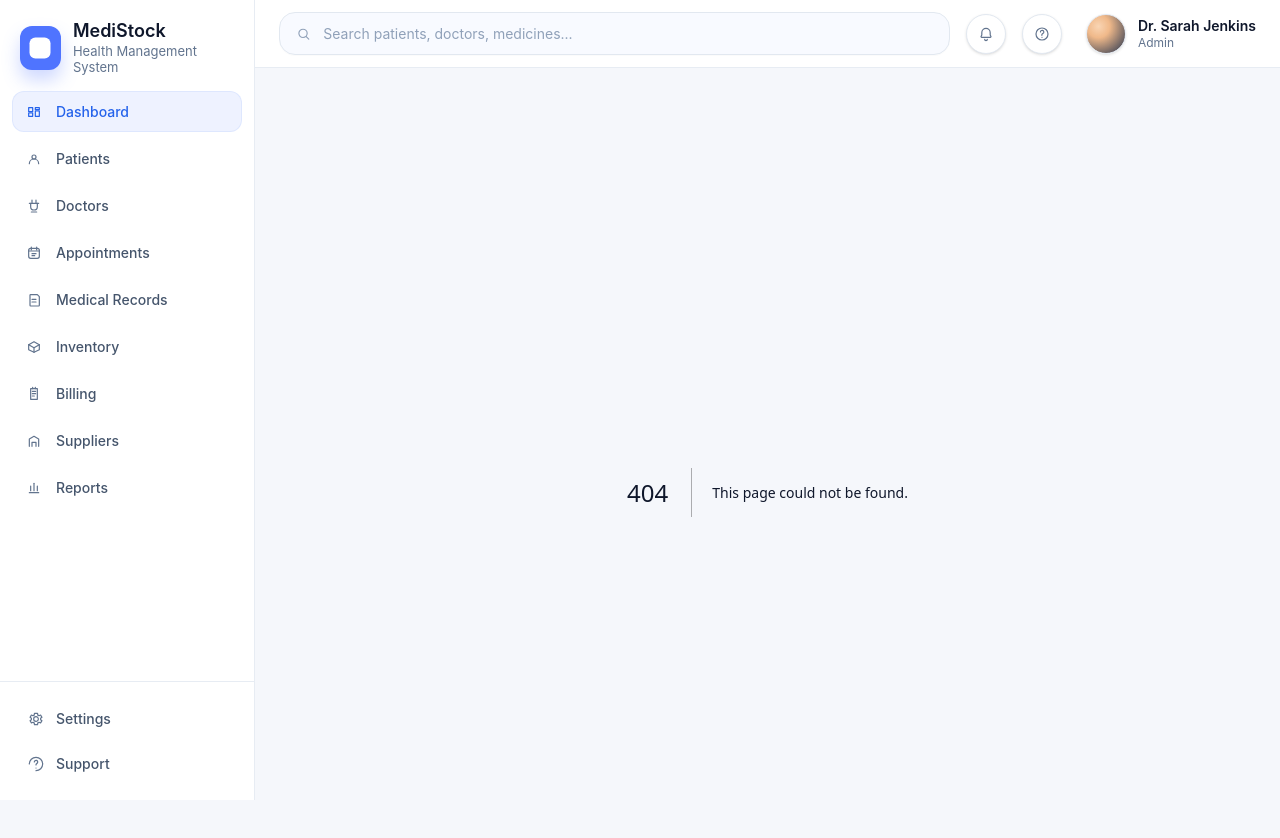
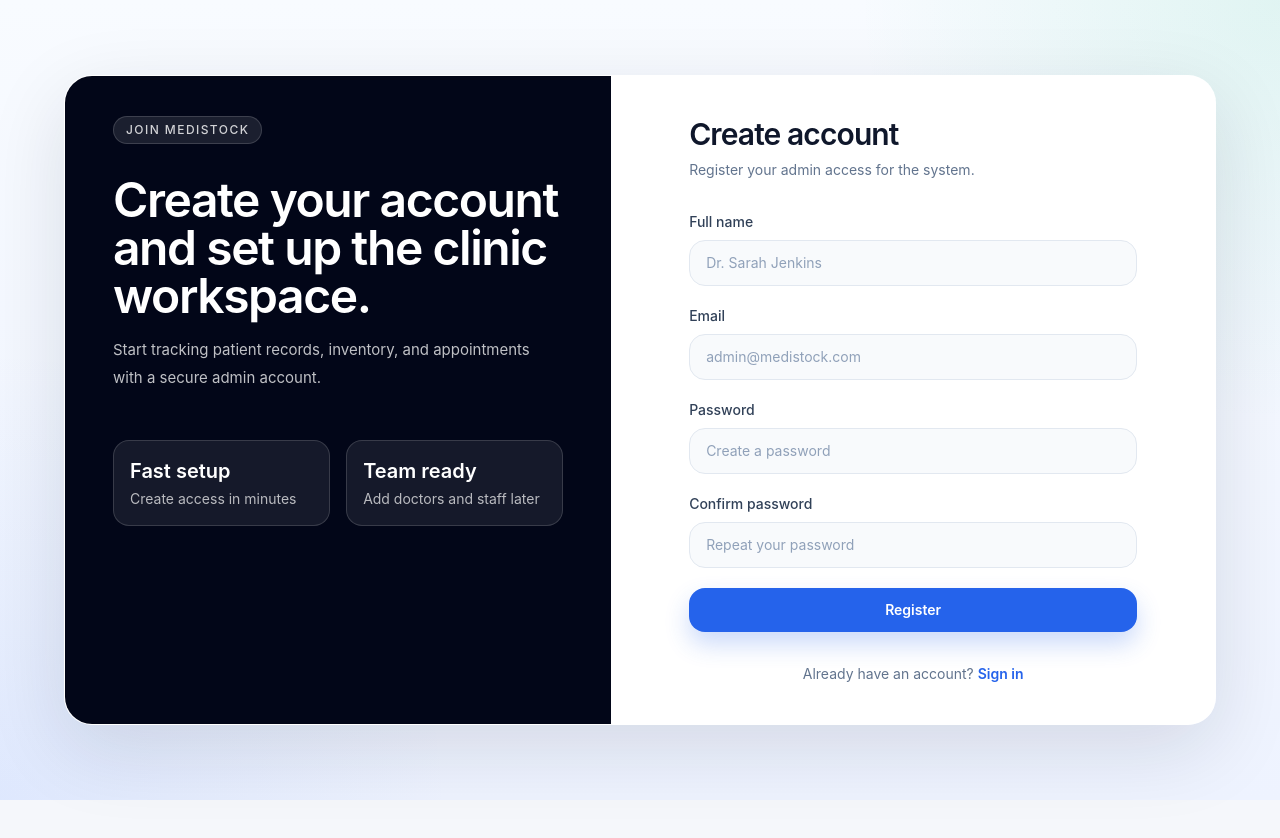
Before and after one commit to Chathurapadmal/Medixora, a Next.js app: page /register in a window 1280 px wide. Before the commit this address had no page. Shown: the top 838 px of the page. After the commit the page ends 800 px from the top, so only its background shows below. Built offline with nearby package versions, Linux system fonts and the light colour scheme.

Commit message:
dummy login and register

```diff
--- a/pages/_app.tsx
+++ b/pages/_app.tsx
@@ -1,11 +1,19 @@
 import "@/styles/globals.css";
 import type { AppProps } from "next/app";
+import { useRouter } from "next/router";
 import Layout from "@/components/Layout";
 
 export default function App({ Component, pageProps }: AppProps) {
+  const router = useRouter();
+  const isAuthPage = router.pathname === "/login" || router.pathname === "/register";
+
   return (
-    <Layout>
+    isAuthPage ? (
       <Component {...pageProps} />
-    </Layout>
+    ) : (
+      <Layout>
+        <Component {...pageProps} />
+      </Layout>
+    )
   );
 }
--- /dev/null
+++ b/pages/login.tsx
@@ -0,0 +1,91 @@
+import Link from "next/link";
+
+export default function LoginPage() {
+  return (
+    <main className="min-h-screen bg-[radial-gradient(circle_at_top_left,_rgba(37,99,235,0.10),_transparent_30%),radial-gradient(circle_at_bottom_right,_rgba(79,70,229,0.08),_transparent_28%),linear-gradient(180deg,#f8fbff_0%,#eef3ff_100%)] px-4 py-10 text-slate-900 sm:px-6 lg:px-8">
+      <div className="mx-auto flex min-h-[calc(100vh-5rem)] max-w-6xl items-center">
+        <div className="grid w-full overflow-hidden rounded-[28px] border border-white/70 bg-white/90 shadow-[0_24px_80px_rgba(15,23,42,0.12)] backdrop-blur xl:grid-cols-[1.05fr_0.95fr]">
+          <section className="flex flex-col justify-between bg-[#12308a] px-8 py-10 text-white sm:px-10 lg:px-12">
+            <div>
+              <div className="inline-flex rounded-full border border-white/20 bg-white/10 px-3 py-1 text-[12px] font-medium tracking-[0.12em] text-white/80 uppercase">
+                MediStock
+              </div>
+              <h1 className="mt-8 max-w-md text-4xl font-semibold tracking-[-0.03em] sm:text-5xl">
+                Welcome back to your health management dashboard.
+              </h1>
+              <p className="mt-4 max-w-lg text-[15px] leading-7 text-white/80">
+                Sign in to manage patients, appointments, inventory, and billing from one place.
+              </p>
+            </div>
+
+            <div className="mt-12 grid gap-4 sm:grid-cols-3">
+              {[
+                ["24/7", "secure access"],
+                ["1,200+", "patient records"],
+                ["Live", "inventory alerts"],
+              ].map(([value, label]) => (
+                <div key={label} className="rounded-2xl border border-white/15 bg-white/8 p-4">
+                  <div className="text-2xl font-semibold">{value}</div>
+                  <div className="mt-1 text-sm text-white/70">{label}</div>
+                </div>
+              ))}
+            </div>
+          </section>
+
+          <section className="bg-white px-6 py-10 sm:px-10 lg:px-12">
+            <div className="mx-auto flex w-full max-w-md flex-col justify-center">
+              <div>
+                <h2 className="text-3xl font-semibold tracking-[-0.03em] text-slate-900">Sign in</h2>
+                <p className="mt-2 text-sm text-slate-500">Use your admin credentials to continue.</p>
+              </div>
+
+              <form className="mt-8 space-y-5">
+                <label className="block">
+                  <span className="mb-2 block text-sm font-medium text-slate-700">Email</span>
+                  <input
+                    type="email"
+                    placeholder="admin@medistock.com"
+                    className="w-full rounded-2xl border border-slate-200 bg-slate-50 px-4 py-3 text-sm outline-none transition placeholder:text-slate-400 focus:border-[#2563eb] focus:bg-white"
+                  />
+                </label>
+
+                <label className="block">
+                  <span className="mb-2 block text-sm font-medium text-slate-700">Password</span>
+                  <input
+                    type="password"
+                    placeholder="Enter your password"
+                    className="w-full rounded-2xl border border-slate-200 bg-slate-50 px-4 py-3 text-sm outline-none transition placeholder:text-slate-400 focus:border-[#2563eb] focus:bg-white"
+                  />
+                </label>
+
+                <div className="flex items-center justify-between gap-4 text-sm">
+                  <label className="flex items-center gap-2 text-slate-600">
+                    <input type="checkbox" className="h-4 w-4 rounded border-slate-300 text-[#2563eb] focus:ring-[#2563eb]" />
+                    Remember me
+                  </label>
+                  <a href="#" className="font-medium text-[#2563eb] hover:text-[#1d4ed8]">
+                    Forgot password?
+                  </a>
+                </div>
+
+                <button
+                  type="submit"
+                  className="w-full rounded-2xl bg-[#2563eb] px-4 py-3 text-sm font-semibold text-white shadow-[0_12px_24px_rgba(37,99,235,0.24)] transition hover:bg-[#1d4ed8]"
+                >
+                  Sign in
+                </button>
+              </form>
+
+              <p className="mt-8 text-center text-sm text-slate-500">
+                Don&apos;t have an account?{" "}
+                <Link href="/register" className="font-semibold text-[#2563eb] hover:text-[#1d4ed8]">
+                  Create one
+                </Link>
+              </p>
+            </div>
+          </section>
+        </div>
+      </div>
+    </main>
+  );
+}
--- /dev/null
+++ b/pages/register.tsx
@@ -0,0 +1,96 @@
+import Link from "next/link";
+
+export default function RegisterPage() {
+  return (
+    <main className="min-h-screen bg-[radial-gradient(circle_at_top_right,_rgba(16,185,129,0.10),_transparent_28%),radial-gradient(circle_at_bottom_left,_rgba(37,99,235,0.08),_transparent_30%),linear-gradient(180deg,#f8fbff_0%,#eef3ff_100%)] px-4 py-10 text-slate-900 sm:px-6 lg:px-8">
+      <div className="mx-auto flex min-h-[calc(100vh-5rem)] max-w-6xl items-center">
+        <div className="grid w-full overflow-hidden rounded-[28px] border border-white/70 bg-white/90 shadow-[0_24px_80px_rgba(15,23,42,0.12)] backdrop-blur xl:grid-cols-[0.95fr_1.05fr]">
+          <section className="bg-slate-950 px-8 py-10 text-white sm:px-10 lg:px-12">
+            <div className="inline-flex rounded-full border border-white/15 bg-white/10 px-3 py-1 text-[12px] font-medium tracking-[0.12em] text-white/80 uppercase">
+              Join MediStock
+            </div>
+            <h1 className="mt-8 max-w-md text-4xl font-semibold tracking-[-0.03em] sm:text-5xl">
+              Create your account and set up the clinic workspace.
+            </h1>
+            <p className="mt-4 max-w-lg text-[15px] leading-7 text-white/75">
+              Start tracking patient records, inventory, and appointments with a secure admin account.
+            </p>
+
+            <div className="mt-12 grid gap-4 sm:grid-cols-2">
+              {[
+                ["Fast setup", "Create access in minutes"],
+                ["Team ready", "Add doctors and staff later"],
+              ].map(([value, label]) => (
+                <div key={label} className="rounded-2xl border border-white/15 bg-white/8 p-4">
+                  <div className="text-xl font-semibold">{value}</div>
+                  <div className="mt-1 text-sm text-white/70">{label}</div>
+                </div>
+              ))}
+            </div>
+          </section>
+
+          <section className="bg-white px-6 py-10 sm:px-10 lg:px-12">
+            <div className="mx-auto flex w-full max-w-md flex-col justify-center">
+              <div>
+                <h2 className="text-3xl font-semibold tracking-[-0.03em] text-slate-900">Create account</h2>
+                <p className="mt-2 text-sm text-slate-500">Register your admin access for the system.</p>
+              </div>
+
+              <form className="mt-8 space-y-5">
+                <label className="block">
+                  <span className="mb-2 block text-sm font-medium text-slate-700">Full name</span>
+                  <input
+                    type="text"
+                    placeholder="Dr. Sarah Jenkins"
+                    className="w-full rounded-2xl border border-slate-200 bg-slate-50 px-4 py-3 text-sm outline-none transition placeholder:text-slate-400 focus:border-[#2563eb] focus:bg-white"
+                  />
+                </label>
+
+                <label className="block">
+                  <span className="mb-2 block text-sm font-medium text-slate-700">Email</span>
+                  <input
+                    type="email"
+                    placeholder="admin@medistock.com"
+                    className="w-full rounded-2xl border border-slate-200 bg-slate-50 px-4 py-3 text-sm outline-none transition placeholder:text-slate-400 focus:border-[#2563eb] focus:bg-white"
+                  />
+                </label>
+
+                <label className="block">
+                  <span className="mb-2 block text-sm font-medium text-slate-700">Password</span>
+                  <input
+                    type="password"
+                    placeholder="Create a password"
+                    className="w-full rounded-2xl border border-slate-200 bg-slate-50 px-4 py-3 text-sm outline-none transition placeholder:text-slate-400 focus:border-[#2563eb] focus:bg-white"
+                  />
+                </label>
+
+                <label className="block">
+                  <span className="mb-2 block text-sm font-medium text-slate-700">Confirm password</span>
+                  <input
+                    type="password"
+                    placeholder="Repeat your password"
+                    className="w-full rounded-2xl border border-slate-200 bg-slate-50 px-4 py-3 text-sm outline-none transition placeholder:text-slate-400 focus:border-[#2563eb] focus:bg-white"
+                  />
+                </label>
+
+                <button
+                  type="submit"
+                  className="w-full rounded-2xl bg-[#2563eb] px-4 py-3 text-sm font-semibold text-white shadow-[0_12px_24px_rgba(37,99,235,0.24)] transition hover:bg-[#1d4ed8]"
+                >
+                  Register
+                </button>
+              </form>
+
+              <p className="mt-8 text-center text-sm text-slate-500">
+                Already have an account?{" "}
+                <Link href="/login" className="font-semibold text-[#2563eb] hover:text-[#1d4ed8]">
+                  Sign in
+                </Link>
+              </p>
+            </div>
+          </section>
+        </div>
+      </div>
+    </main>
+  );
+}
```
